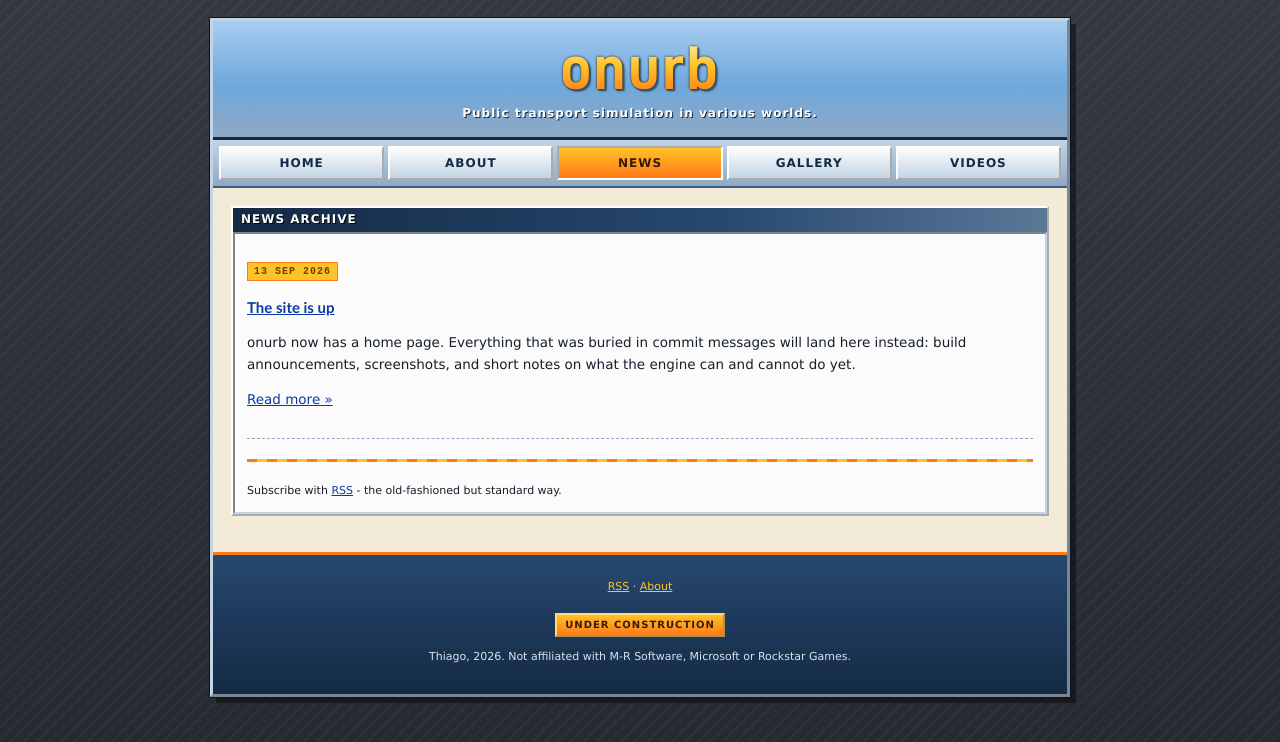
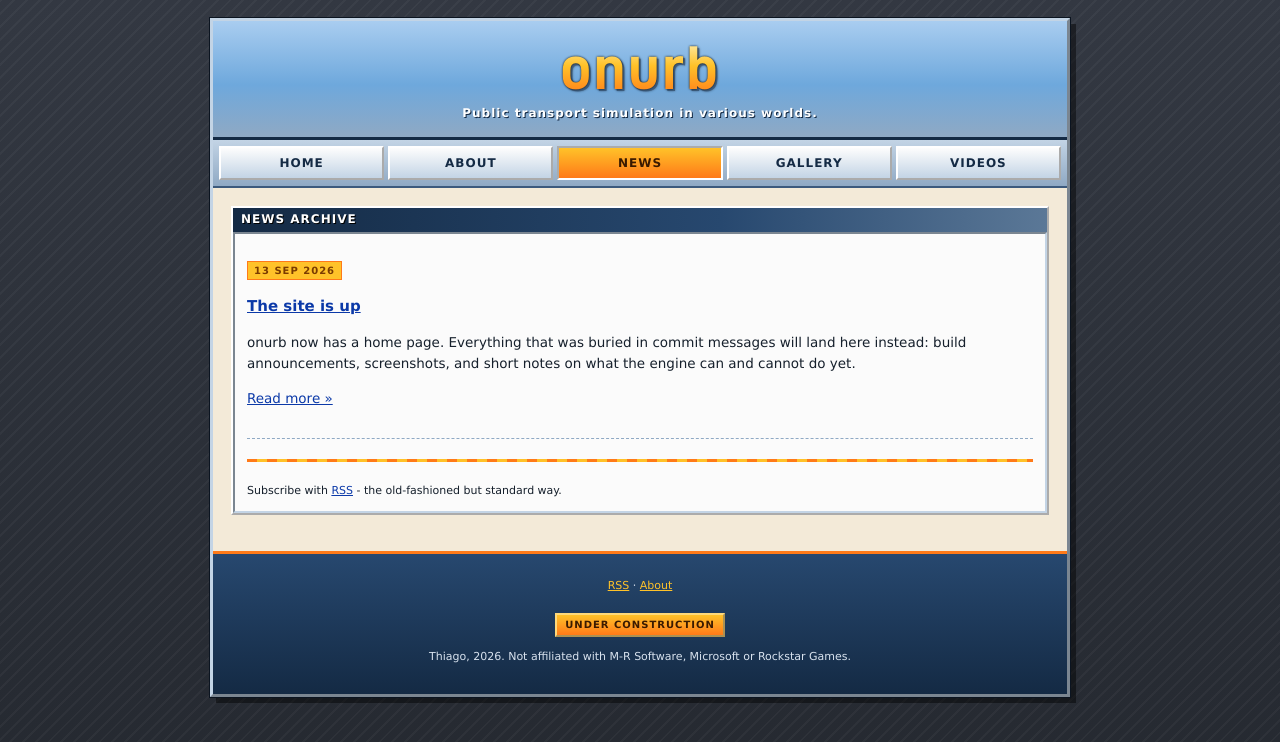
Before and after one commit to onurbsim/onurbsim.github.io, a Jekyll site: the page built from news.md, in a window 1280 px wide. Shown: the top 742 px of the page. Built offline with Jekyll 4.4.1, drawn with Linux system fonts in a browser that asks for light colours.

Commit message:
style: set news dates and headlines in Verdana instead of Courier and Trebuchet
Co-Authored-By: Claude Opus 5.5 <noreply@anthropic.com>

```diff
--- a/_layouts/post.html
+++ b/_layouts/post.html
@@ -1,7 +1,7 @@
 ---
 layout: default
 ---
-<div class="win">
+<div class="win news">
   <b class="win-t">NEWS</b>
   <div class="win-b">
 
--- a/assets/css/main.css
+++ b/assets/css/main.css
@@ -466,10 +466,17 @@ th { background: var(--steel-lt); color: var(--navy); }
 .newsitem:last-child { border-bottom: 0; }
 .newsitem h3 { margin: 0 0 4px; }
 
+/* News reads in Verdana throughout - headlines included, not Trebuchet.
+   .news wraps the archive and each post; .newsitem covers the home page's
+   Latest News box too. */
+.news h2,
+.news h3,
+.newsitem h3 { font-family: Verdana, Geneva, sans-serif; }
+
 .stamp {
   display: inline-block;
   padding: 1px 6px;
-  font: bold 10px/1.5 "Courier New", Courier, monospace;
+  font: bold 10px/1.5 Verdana, Geneva, sans-serif;
   letter-spacing: 1px;
   text-transform: uppercase;
   color: #7a3b00;
--- a/news.md
+++ b/news.md
@@ -4,7 +4,7 @@ title: News
 permalink: /news/
 ---
 
-<div class="win">
+<div class="win news">
   <b class="win-t">NEWS ARCHIVE</b>
   <div class="win-b">
 
```
